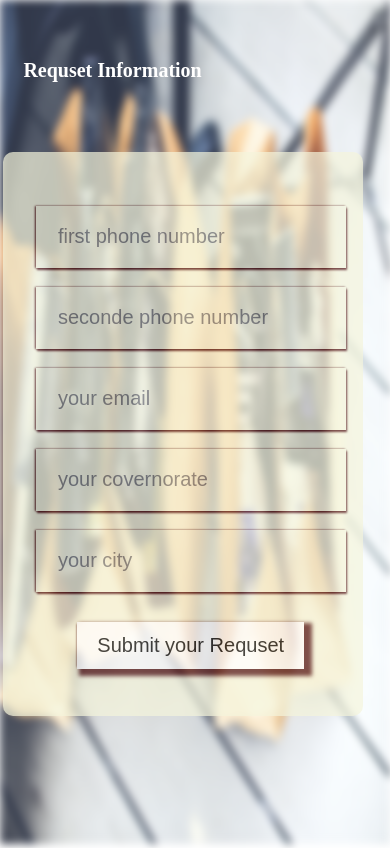
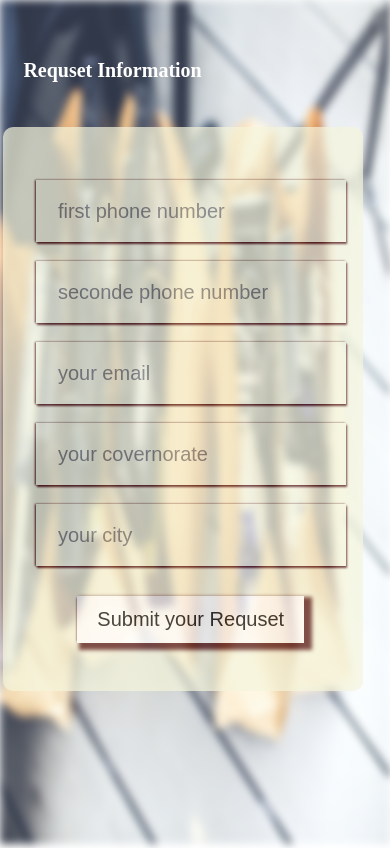
Before and after one commit to ammaralazie/CRM_for_sales_company, a Django app: page /product/address/ in a window 390 px wide. Run offline with Django 3.2, Linux system fonts and the light colour scheme; some libraries are stand-ins or nearby versions.

Commit message:
update on mobile address

```diff
--- a/static/css/mobile_address.css
+++ b/static/css/mobile_address.css
@@ -41,7 +41,7 @@
 @media screen and (max-width:480px){
 
     .info_address{
-        top: 18%;
+        top: 15%;
         right: 7%;
         width: 360px;
         height: 564px;
@@ -71,7 +71,7 @@
 
 @media screen and (max-width:380px){
     .info_address {
-        right: 6%;
+        right: 9%;
         width: 85%;
         height: 80%;
     }
```
